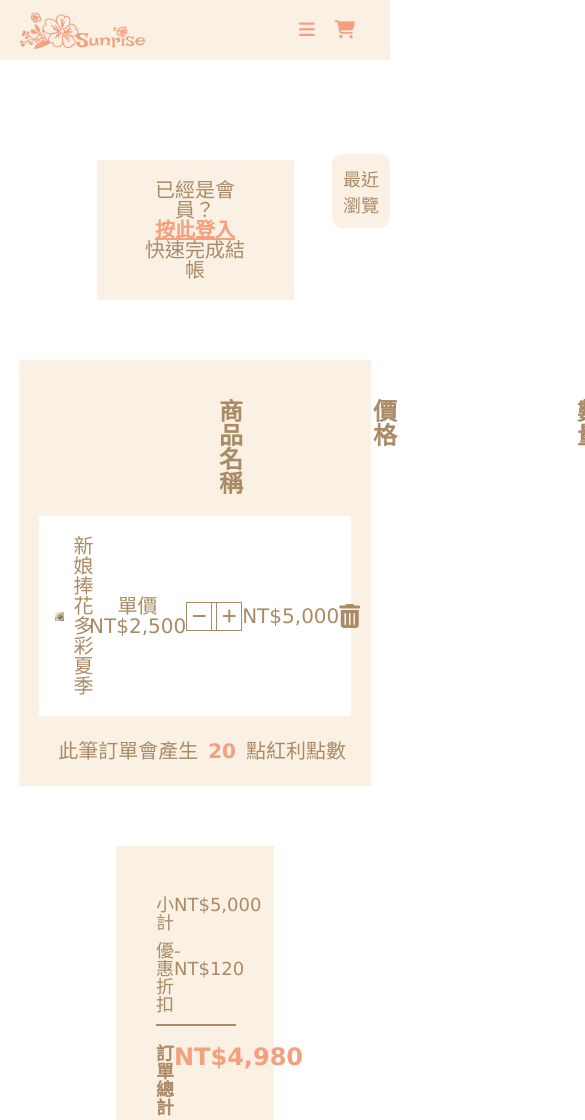
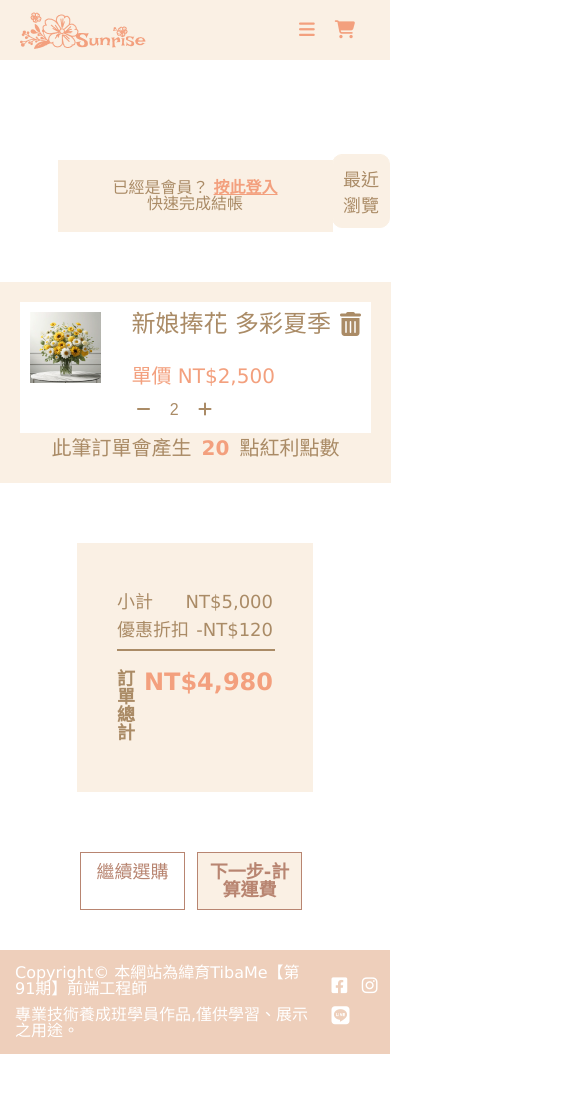
Before and after one commit to choco1010/myProject, a plain HTML site: page shopcart.html in a window 390 px wide. Shown: the top 1120 px of the page, 585 px wide, since content can reach past the window. After the commit the page ends 1054 px from the top, so only its background shows below. Drawn offline with Linux system fonts and the light colour scheme.

Commit message:
shopCart RWD

```diff
--- a/css/shopcart.css
+++ b/css/shopcart.css
@@ -57,11 +57,11 @@ main{
 }
 
 .cartItemHeaders li:nth-child(1){
-    margin-left: 160px;
+    margin-left: 40px;
 }
 
 .cartItemHeaders li:nth-child(2){
-    margin-left: 130px;
+    margin-left: 250px;
 }
 
 .cartItemHeaders li:nth-child(3){
@@ -69,10 +69,13 @@ main{
 }
 
 .cartItemHeaders li:nth-child(4){
-    margin-left: 120px;
+    margin-left: 170px;
 }
 /* --------------- productList --------------- */
-.productList{
+.productPhone{
+    display: none;
+}
+.productListWeb{
     display: flex;
     padding: 20px;
     align-items: center;
@@ -80,17 +83,17 @@ main{
     margin-bottom: 20px;
 }
 
-.productList li{
+.productListWeb li{
     flex: 1;
     text-align: center;
 }
 
-.productList li:nth-child(1){
+.productListWeb li:nth-child(1){
     flex: 2;
     display: flex;
 }
 
-.productList li:nth-child(3){
+.productListWeb li:nth-child(3){
     display: flex;
     justify-content: center;
 
@@ -144,7 +147,7 @@ main{
     color: #AA8B66;
 }
 
-.productList .fa-trash-can{
+.productListWeb .fa-trash-can{
     color: #AA8B66;
     font-size: 24px;
 }
@@ -176,7 +179,6 @@ main{
 .priceDetail{
     display: flex;
     justify-content: space-between;
-    /* padding-right: 2rem; */
     margin: 10px 0;
 }
 
@@ -283,3 +285,166 @@ main{
 .recentlyView:hover .historyList{
     display: block;
 }
+
+@media screen and (max-width: 1280px){
+    .cartItemHeaders li:nth-child(1){
+        margin-left: 30px;
+    }
+
+    .cartItemHeaders li:nth-child(2){
+        margin-left: 210px;
+    }
+
+    .cartItemHeaders li:nth-child(3){
+        margin-left: 160px;
+    }
+
+    .cartItemHeaders li:nth-child(4){
+        margin-left: 150px;
+    }
+}
+
+@media screen and (max-width: 1144px){
+    .cartItemHeaders li:nth-child(1){
+        margin-left: 10px;
+    }
+
+    .cartItemHeaders li:nth-child(2){
+        margin-left: 185px;
+    }
+
+    .cartItemHeaders li:nth-child(3){
+        margin-left: 135px;
+    }
+
+    .cartItemHeaders li:nth-child(4){
+        margin-left: 140px;
+    }
+}
+
+@media screen and (max-width: 992px){
+    .loginBox{
+        width: 40%;
+    }
+    .cartWrapper{
+        width: 70%;
+        margin-top: 50px
+    }
+    .cartItemHeaders{
+        display: none;
+    }
+
+    .productListWeb{
+        display: none;
+    }
+
+    .productPhone{
+        display: block;
+        padding: 20px;
+    }
+    .productListPhone{
+        display: flex;
+        justify-content: space-between;
+        background-color: #fff;
+        padding: 20px;
+    }
+
+    .productItemPhone{
+        display: flex;
+        flex: 1;
+        flex-direction: row;
+        width: 40%
+    }
+    .productLinkPhone{
+        width: 30%;
+        margin-right: 30px;
+    }
+    .productLinkPhone img{
+        width: 100%;
+    }
+
+    .productTitle{
+        font-size: 20px;
+    }
+    .productTitle h3{
+        font-size: 24px;
+        margin-bottom: 30px;
+    }
+    .productTitle p{
+        margin-bottom: 10px;
+        color: #F3A07E;
+    }
+    .quantityBtn, .quantityInput{
+        border: none;
+    }
+   .removeProduct{
+        flex: 0;
+   }
+   .removeProduct a{
+        color: #AA8B66;
+        font-size: 24px;
+   }
+
+   .priceList{
+        width: 30%;
+   }
+
+   .cartBtn{
+        width: 40%;
+   }
+}
+
+@media screen and (max-width: 768px){
+    .loginBox {
+        width: 50%;
+    }
+    .cartBtn{
+        width: 50%;
+    }
+}
+
+@media screen and (max-width: 576px) {
+    .cartWrapper{
+        width: 90%;
+    }
+    .productListPhone{
+        padding: 10px;
+    }
+    .productPhone{
+        padding: 0;
+    }
+    .priceList{
+        width: 40%;
+    }
+    .loginPrompt{
+        font-size: 16px;
+    }
+    .cartBtn{
+        width: 60%;
+    }
+    .tip{
+        justify-content: center;
+    }
+}
+
+@media (min-width: 430px) and (max-width: 563px) {
+    .loginPrompt{
+        font-size: 15px;
+    }
+    .loginBox{
+        width: 60%;
+    }
+
+    .cartWrapper{
+        padding: 10px
+    }
+    .productLinkPhone{
+        margin-right: 10px;
+    }
+    .priceList{
+        width: 50%;
+    }
+    .cartBtn{
+        width:  80%;
+    }
+}
--- a/shopcart.html
+++ b/shopcart.html
@@ -92,7 +92,7 @@
                 <li><!--刪除icon用--></li>
             </ul>
 
-            <ul class="productList">
+            <ul class="productListWeb">
                 <li>
                     <a href="product.html" class="productLink">
                         <img src="./img/product_1_1.jpg" alt="新娘捧花-多彩夏季">
@@ -100,7 +100,7 @@
                     </a>
                 </li>
                 <li>
-                    單價   NT$2,500
+                    單價 NT$2,500
                 </li>
                 <li>
                     <button class="quantityBtn">
@@ -123,6 +123,33 @@
                 </li>
             </ul>
 
+            <div class="productPhone">
+                <ul class="productListPhone">
+                    <li class="productItemPhone">
+                        <a href="product.html" class="productLinkPhone">
+                            <img src="./img/product_1_1.jpg" alt="新娘捧花-多彩夏季">
+                        </a>
+                        <div class="productTitle">
+                            <h3>新娘捧花 多彩夏季</h3>
+                            <p>單價 NT$2,500</p>
+                            <div>
+                                <button class="quantityBtn">
+                                    <i class="fa-solid fa-minus"></i>
+                                </button>
+                                <input type="text" class="quantityInput" value="2">
+                                <button class="quantityBtn">
+                                    <i class="fa-solid fa-plus"></i>
+                                </button>
+                            </div>
+                        </div>
+                    </li>
+                    <li class="removeProduct">
+                        <a href="#" aria-label="刪除商品">
+                            <i class="fa-solid fa-trash-can"></i>
+                        </a>
+                    </li>
+                </ul>
+            </div>
             <div class="tip">
                 <p>此筆訂單會產生</p>
                 <p>20</p>
@@ -177,9 +204,14 @@
     <div class="copyRight">
         <p>
             Copyright© 本網站為緯育TibaMe【第91期】前端工程師
-                專業技術養成班學員作品,僅供學習、展示
-                之用途。
+            專業技術養成班學員作品,僅供學習、展示之用途。
         </p>
+    </div>
+    <div class="copyRightPhone">
+        <p>
+            Copyright© 本網站為緯育TibaMe【第91期】前端工程師
+        </p>
+        <p>專業技術養成班學員作品,僅供學習、展示之用途。</p>
     </div>
     <div class="socialLink">
         <a href="#"><i class="fa-brands fa-square-facebook"></i></a>
```
Also changed, not shown: product.html (+7 -2 lines). Lines whose indentation alone changed are shown as unchanged.
